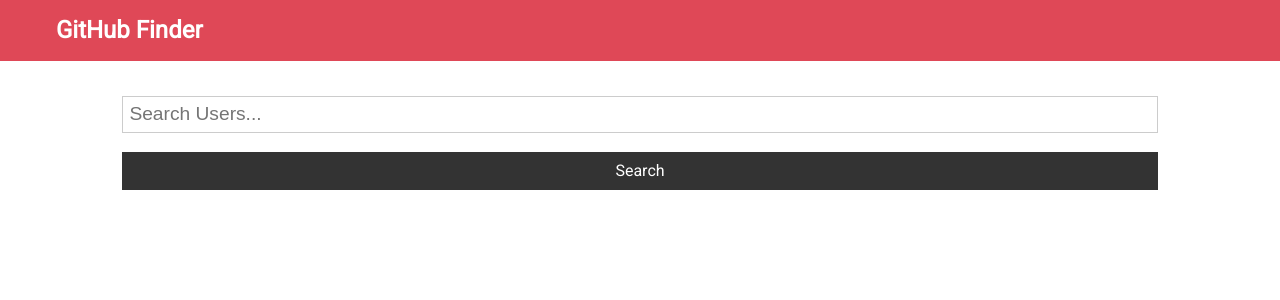
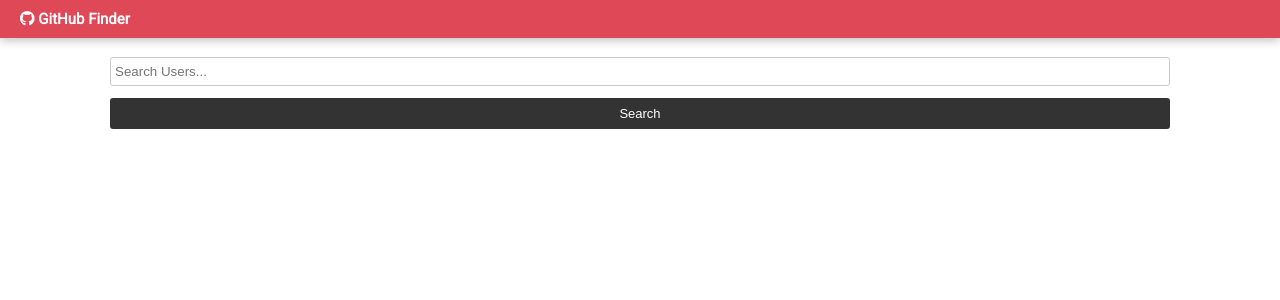
Before and after one commit to piercebutlerIRL/gitHub-react-app, a React (Create React App) app: page / in a window 1280 px wide. Shown: the top 300 px of the page. Built offline with nearby package versions, Linux system fonts and the light colour scheme.

Commit message:
Added font awesome and updated some css on search component

```diff
--- a/public/index.html
+++ b/public/index.html
@@ -11,10 +11,10 @@
     />
     <link rel="apple-touch-icon" href="%PUBLIC_URL%/logo192.png" />
     <link rel="manifest" href="%PUBLIC_URL%/manifest.json" />
-    <link
-      rel="stylesheet"
-      href="https://stackpath.bootstrapcdn.com/font-awesome/4.7.0/css/font-awesome.min.css"
-    />
+    <script
+      src="https://kit.fontawesome.com/653fa5556e.js"
+      crossorigin="anonymous"
+    ></script>
     <title>GitHub Finder</title>
   </head>
   <body>
--- a/src/App.css
+++ b/src/App.css
@@ -15,9 +15,13 @@
   padding: 0;
 }
 
+html {
+  box-sizing: border-box;
+  font-size: 62.5%;
+}
+
 body {
   font-family: 'Roboto', sans-serif;
-  font-size: 1rem;
   line-height: 1.6;
   background-color: #fff;
   color: #333;
@@ -46,6 +50,7 @@
   margin: auto;
   overflow: hidden;
   padding: 0 2rem;
+  padding-top: 4.5rem;
 }
 
 /* Text Styles*/
@@ -200,12 +205,14 @@
   display: inline-block;
   background: var(--light-color);
   color: #333;
-  padding: 0.4rem 1.3rem;
+  padding: 0.8rem 1.3rem;
   font-size: 1rem;
   border: none;
+  border-radius: 3px;
   cursor: pointer;
   margin-right: 0.5rem;
   transition: opacity 0.2s ease-in;
+  font-size: 1.3rem;
   outline: none;
 }
 
@@ -292,10 +299,16 @@
   background: #fff;
   color: #333;
   border: #ccc solid 1px;
+  transition: all 0.2s;
 }
 
-.btn:hover {
+.btn:hover,
+.btn:active {
   opacity: 0.8;
+}
+
+.btn:active {
+  transform: translateY(1px);
 }
 
 .bg-light,
@@ -310,10 +323,11 @@
 /* Forms */
 input {
   margin: 1.2rem 0;
+  border-radius: 3px;
 }
 
 .form-text {
-  display: block;
+  display: b lock;
   margin-top: 0.3rem;
   color: #888;
 }
@@ -326,14 +340,8 @@
 textarea {
   display: block;
   width: 100%;
-  padding: 0.4rem;
-  font-size: 1.2rem;
+  padding: 0.6rem 0.4rem;
   border: 1px solid #ccc;
-}
-
-input[type='submit'],
-button {
-  font: inherit;
 }
 
 table th,
@@ -355,7 +363,8 @@
   z-index: 1;
   width: 100%;
   opacity: 0.9;
-  margin-bottom: 1rem;
+  box-shadow: 0 0.2rem 1rem rgba(0, 0, 0, 0.3);
+  position: fixed;
 }
 
 .navbar ul {
--- a/src/components/users/Users.js
+++ b/src/components/users/Users.js
@@ -26,6 +26,7 @@
   display: 'grid',
   gridTemplateColumns: 'repeat(3, 1fr)',
   gridGap: '1rem',
+  marginTop: '1rem',
 };
 
 export default Users;
```
